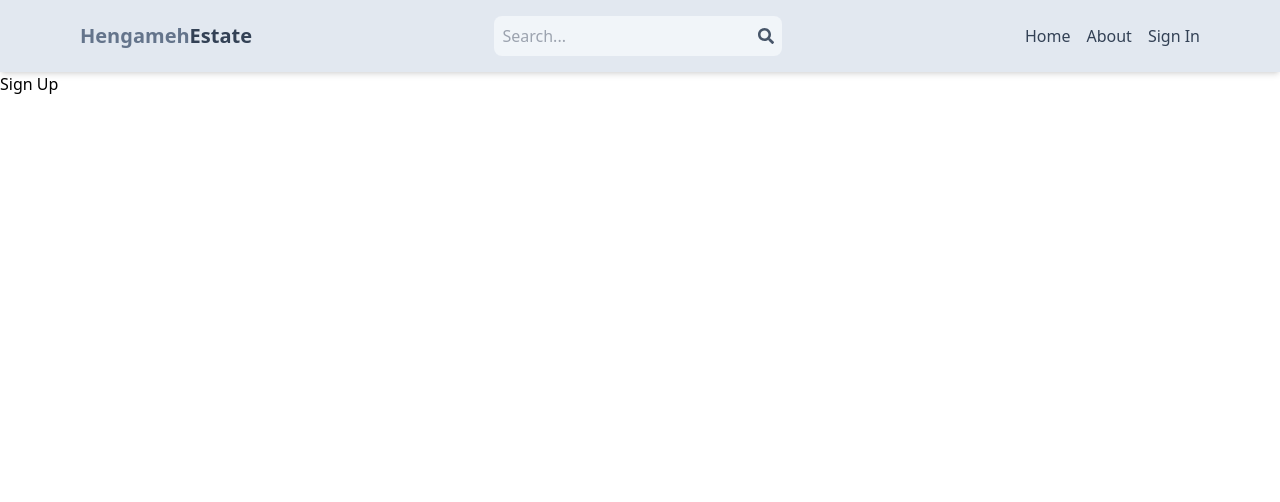
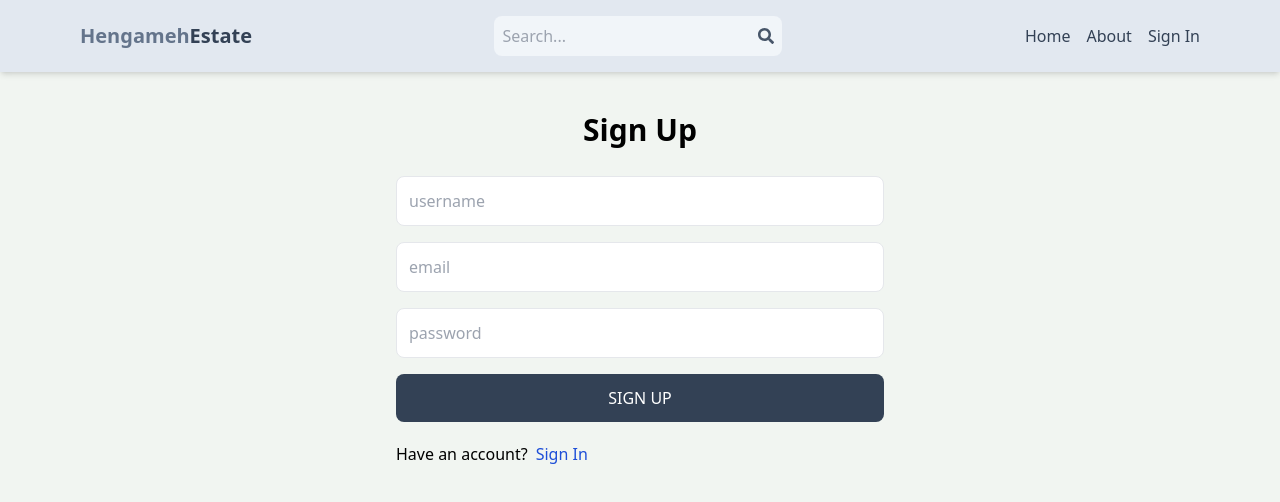
Before and after one commit to arminnami/real-stat, a React (Vite) app in the folder client/: page /sign-up in a window 1280 px wide. Shown: the top 502 px of the page. Built offline with nearby package versions, Linux system fonts and the light colour scheme.

Commit message:
complete sign up page UI

```diff
--- a/client/src/index.css
+++ b/client/src/index.css
@@ -1,3 +1,8 @@
 @tailwind base;
 @tailwind components;
 @tailwind utilities;
+
+
+body{
+    background-color: rgb(241, 245, 241);
+}
--- a/client/src/pages/SignUp.jsx
+++ b/client/src/pages/SignUp.jsx
@@ -1,9 +1,22 @@
 import React from 'react'
-
+import {Link} from 'react-router-dom'
 export default function SignUp() {
   return (
-    <div>
-      Sign Up
+    <div className='p-3 max-w-lg mx-auto'>
+      <h1 className='text-3xl text-center font-semibold my-7'>Sign Up</h1>
+      <form action="" className='flex flex-col gap-4'>
+        <input type="text" placeholder='username' className='border p-3 rounded-lg' id='username'/>
+        <input type="email" placeholder='email' className='border p-3 rounded-lg' id='email' />
+        <input type="password" placeholder='password' className='border p-3 rounded-lg' id='password' />
+        <button className='bg-slate-700 text-white p-3 rounded-lg uppercase hover:opacity-95 disabled:opacity-80'>Sign Up</button>
+      </form>
+      <div className='flex gap-2 mt-5'>
+        <p>Have an account?</p>
+        <Link to='/sign-in'>
+          <span className='text-blue-700'>Sign In</span>
+        </Link>
+      </div>
     </div>
+
   )
 }
```
